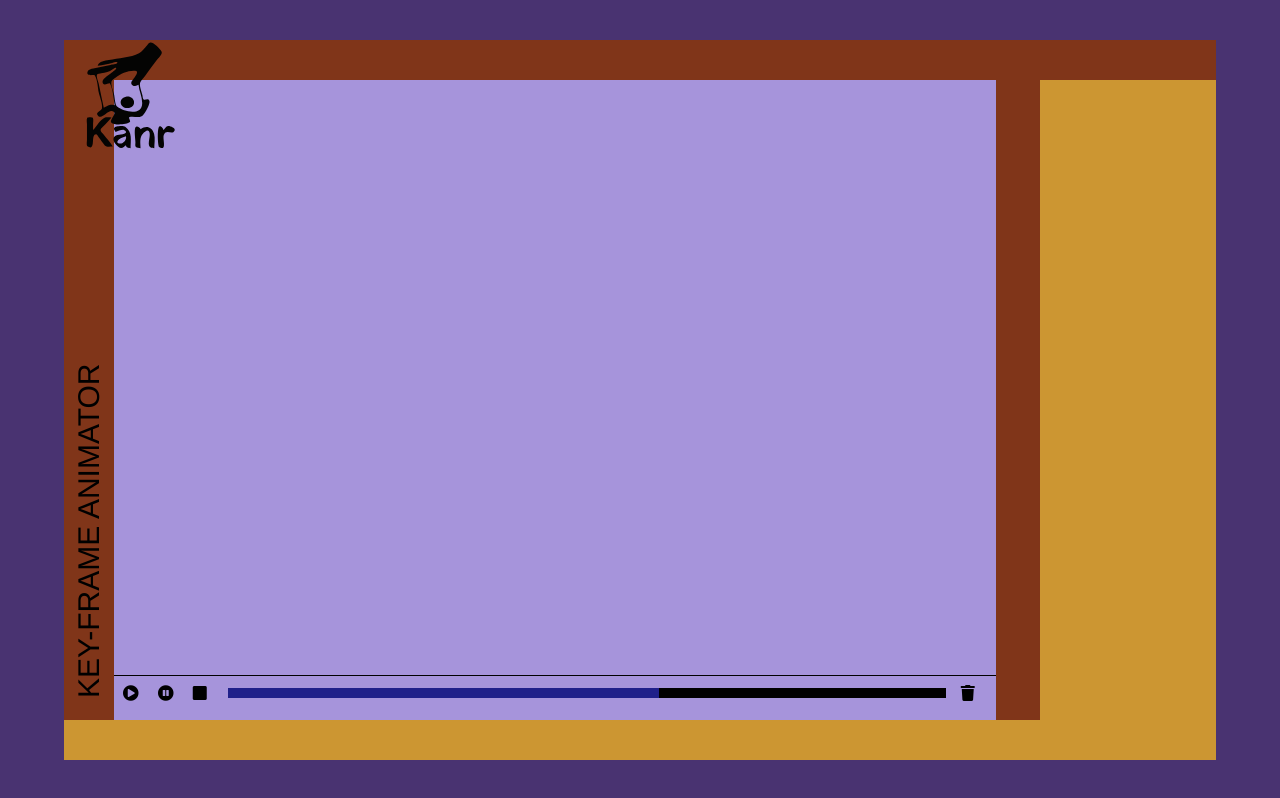
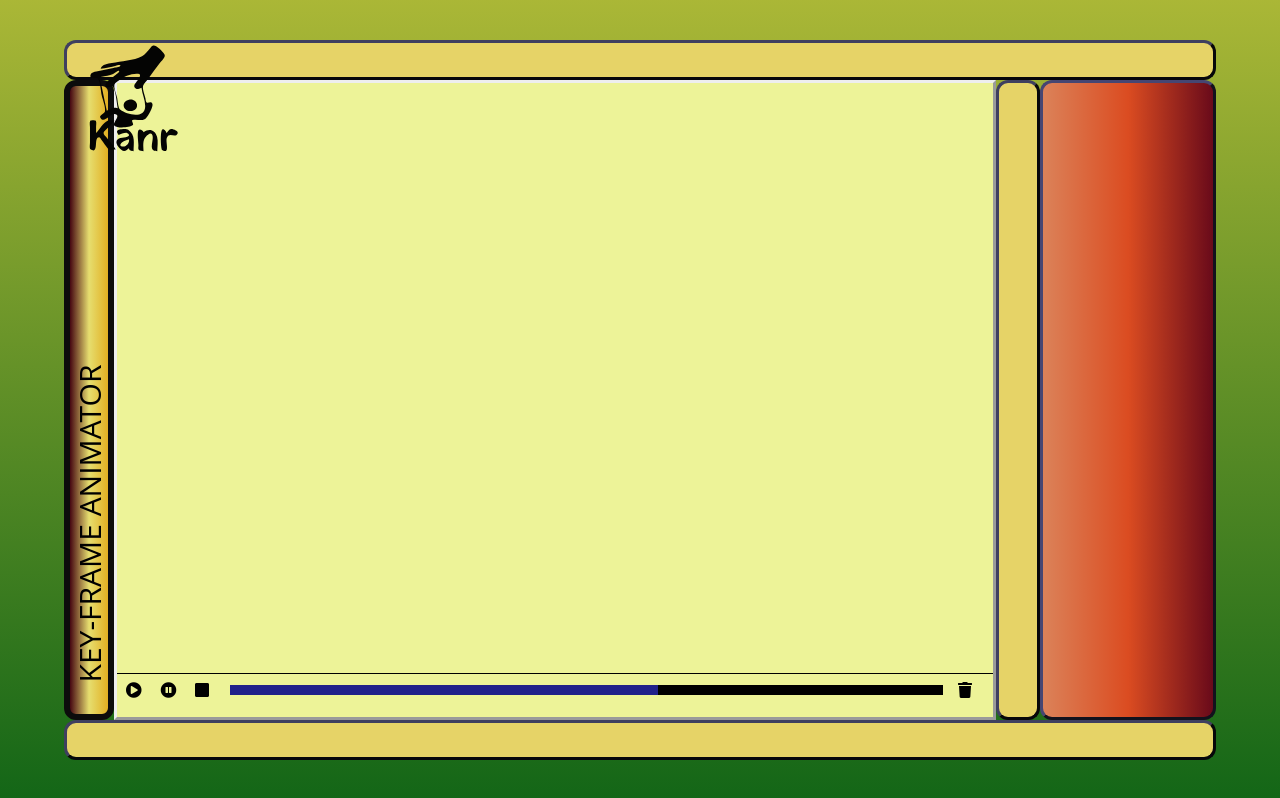
Before and after one commit to MariaM08/kanr-CLIW, a plain HTML site: page index.html in a window 1280 px wide. Drawn offline with Linux system fonts and the light colour scheme.

Commit message:
add colors, borders

```diff
--- a/css/design.css
+++ b/css/design.css
@@ -1,13 +1,28 @@
 body {
-    background-color: rgba(48, 23, 94, 0.877);
+    background-image: linear-gradient( rgba(155, 170, 18, 0.849), rgb(19, 102, 23));
 }
 .preview {
-    background-color: rgb(166, 148, 219);
+    background-color:rgb(237, 243, 152);
+    border-style: outset;
 }
-.title, .menu, .header {
-    background-color: rgb(128, 53, 25);
+.title{
+    background-image: linear-gradient( to right, rgb(226, 175, 34),rgb(230, 222, 111), rgb(70, 7, 17));
+   border: 6px, solid rgb(12, 12, 12);
+   border-radius: 12px;
+
 }
 
-.tab, .footer {
-    background-color: rgb(204, 150, 50);
+   .header, .menu, .footer{
+    background-color: rgb(230, 211, 103);
+    border-radius: 12px;
+    border-style: outset;
+    border-color:rgb(63, 63, 95);
+
+   }
+ .tab{
+    background-image: linear-gradient( to right, rgb(219, 130, 89),rgb(219, 76, 33), rgb(105, 10, 26));
+    border-radius: 12px;
+    border-style: outset;
+    border-color:rgb(70, 70, 114);
+
 }
--- a/css/text-fonts.css
+++ b/css/text-fonts.css
@@ -1,5 +1,5 @@
 .title>p {
-  font-family: 'Franklin Gothic Medium', 'Arial Narrow', Arial, sans-serif;
+  font-family: 'Open Sans';
   transform: rotate(90deg);
   font-size: 30px;
   white-space: nowrap;
```
